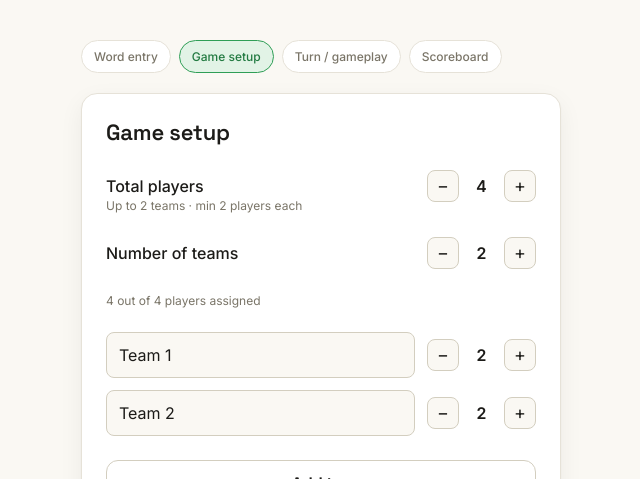
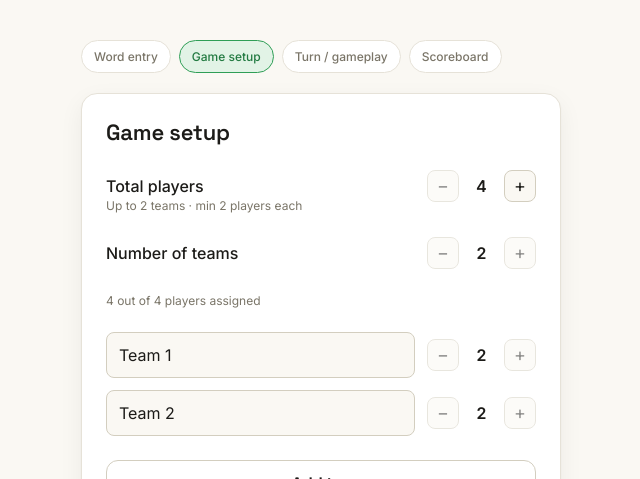
Before and after one commit to bryanluu/salad_bowl, a React (Vite) app: page / in a window 1280 px wide. Both pictures are taken after a click on the button "Game setup". Shown: the top 479 px of the page, without its empty margins (319-959 px from the left). Built offline with nearby package versions, Linux system fonts and the light colour scheme.

Commit message:
:lipstick: style disabled stepper buttons
Give disabled - / + Stepper buttons a visible state (50% fade, not-allowed cursor, no hover) to match the existing .btn:disabled treatment, so it's clear when a value has hit its min or max.

Generated with Claude Code (Qwen 3.8)

```diff
--- a/src/styles/global.css
+++ b/src/styles/global.css
@@ -212,6 +212,12 @@ body {
 
 .stepper__btn:hover {
   border-color: var(--color-text-faint);
+}
+
+.stepper__btn:disabled {
+  cursor: not-allowed;
+  opacity: 0.5;
+  pointer-events: none;
 }
 
 .stepper__value {
```
